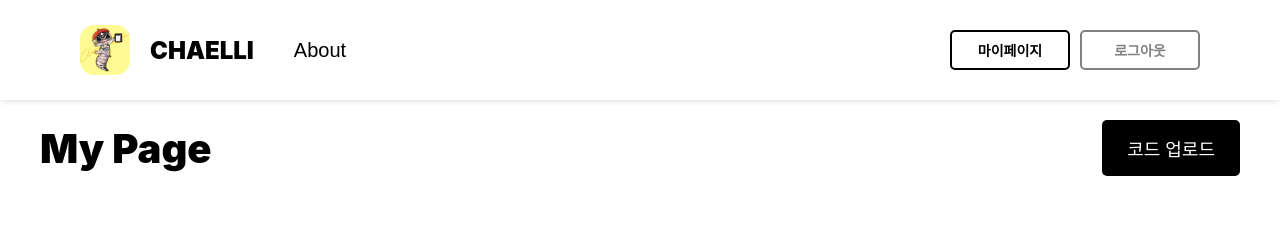
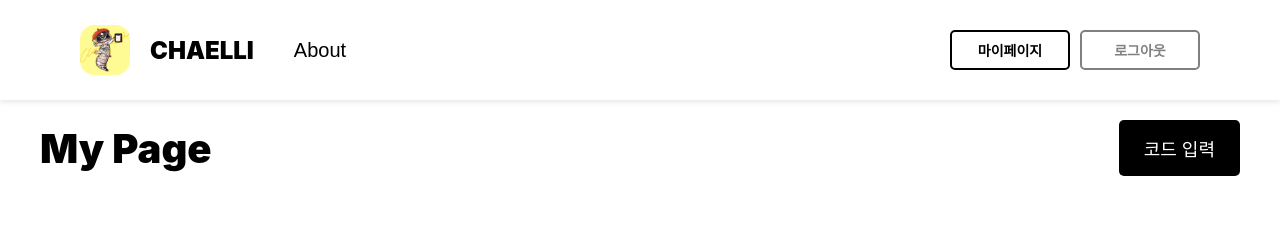
Before and after one commit to Chaelli-dev/Front, a React (Create React App) app: page /mypage in a window 1280 px wide. Shown: the top 225 px of the page. Built offline with nearby package versions, Linux system fonts and the light colour scheme.

Commit message:
modal 수정

```diff
--- a/src/pages/Mypage.js
+++ b/src/pages/Mypage.js
@@ -115,12 +115,12 @@ const Mypage = () => {
                 throw new Error(`HTTP error! status: ${response.status}`);
             }
 
-            alert("코드 업로드 성공!");
+            alert("코드 입력 성공! (새로 고침)");
             setInputCode('');
             toggleModal();
         } catch (error) {
             console.error("Failed to upload code:", error);
-            alert("코드 업로드 실패!");
+            alert("잘못된 코드입니다!");
         }
     };
 
@@ -135,7 +135,7 @@ const Mypage = () => {
                         </div>
                         <div className="header-right">
                             <button className="code-upload-btn" onClick={toggleModal}>
-                                코드 업로드
+                                코드 입력
                             </button>
                         </div>
                     </div>
@@ -175,7 +175,7 @@ const Mypage = () => {
             {isModalOpen && (
                 <div className="modal">
                     <div className="modal-content">
-                        <h2>코드 업로드</h2>
+                        <h2>코드 입력</h2>
                         <textarea
                             className="code-input"
                             value={inputCode}
@@ -183,7 +183,7 @@ const Mypage = () => {
                             placeholder="여기에 코드를 입력하세요."
                         />
                         <button className="upload-btn" onClick={handleUpload}>
-                            코드 업로드
+                            코드 입력
                         </button>
                         <button className="close-btn" onClick={toggleModal}>
                             닫기
```
